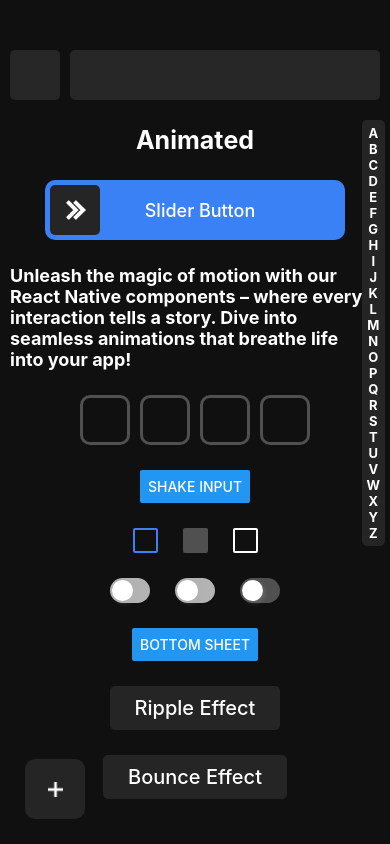
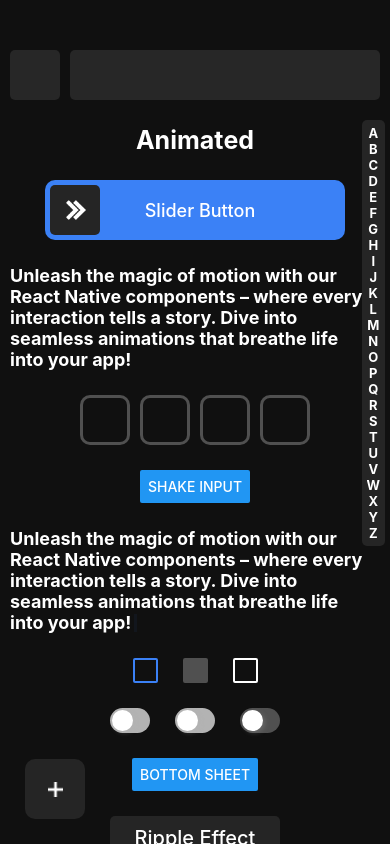
Before and after one commit to snskar125/odyssey-ui, a React Native app: screen / in a window 390 px wide. Built offline with nearby package versions, Linux system fonts and the light colour scheme.

Commit message:
Added Type Writer Effect

```diff
--- a/App.js
+++ b/App.js
@@ -13,6 +13,7 @@ import PINInput from "./src/Components/PINInput";
 import { useRef, useState } from "react";
 import CharacterBar from "./src/Components/CharacterBar";
 import TextGenerateEffect from "./src/Components/TextGenerateEffect";
+import TypeWriterEffect from "./src/Components/TypeWriterEffect";
 
 export default function App() {
   const [pin, setPin] = useState("");
@@ -44,6 +45,11 @@ export default function App() {
             pinInput.current?.shake();
           }}
         />
+        <TypeWriterEffect style={styles.text}>
+          Unleash the magic of motion with our React Native components – where
+          every interaction tells a story. Dive into seamless animations that
+          breathe life into your app!
+        </TypeWriterEffect>
         <CheckBoxes />
         <Switches />
         <BottomSheetWrapper />
--- /dev/null
+++ b/src/Components/TypeWriterEffect.tsx
@@ -0,0 +1,123 @@
+import { memo, useEffect, useRef, useState } from "react";
+import {
+  Animated,
+  StyleSheet,
+  Text,
+  View,
+  ViewStyle,
+  TextStyle,
+} from "react-native";
+
+const CURSOR_ANIMATION_DURATION = 500;
+
+const wait = (duration: number): Promise<void> =>
+  new Promise((res) => {
+    setTimeout(res, duration);
+  });
+
+interface WordProps {
+  word: string;
+  style?: TextStyle;
+  isLast: boolean;
+}
+
+const Word = memo(({ word, style, isLast }: WordProps) => {
+  return (
+    <Text style={[styles.text, style]}>{`${word}${isLast ? "" : " "}`}</Text>
+  );
+});
+
+interface CursorProps {
+  cursorStyle?: ViewStyle;
+}
+
+const Cursor = memo(({ cursorStyle }: CursorProps) => {
+  const opacity = useRef(new Animated.Value(1)).current;
+
+  useEffect(() => {
+    const opacities = [0, 1];
+    const animation = Animated.loop(
+      Animated.sequence(
+        opacities.map((o) =>
+          Animated.timing(opacity, {
+            toValue: o,
+            duration: CURSOR_ANIMATION_DURATION,
+            useNativeDriver: true,
+          })
+        )
+      )
+    );
+    animation.start();
+    return () => animation.stop();
+  }, []);
+
+  return <Animated.View style={[styles.cursor, cursorStyle, { opacity }]} />;
+});
+
+interface Props {
+  children?: string;
+  interval?: number;
+  style?: TextStyle;
+  containerStyle?: ViewStyle;
+  cursorStyle?: ViewStyle;
+}
+
+const TypeWriterEffect = memo(
+  ({
+    children = "",
+    interval = 25,
+    style,
+    containerStyle,
+    cursorStyle,
+  }: Props) => {
+    const [sentence, setSentence] = useState<string>("");
+
+    useEffect(() => {
+      if (sentence === "") {
+        const letters = children.split("");
+        letters.reduce(async (prevPromise, letter) => {
+          await prevPromise;
+          setSentence((prev) => prev.concat(letter));
+          return wait(interval);
+        }, Promise.resolve());
+      }
+    }, []);
+
+    const words = sentence.split(" ");
+
+    return (
+      <View style={[styles.container, containerStyle]}>
+        {words.map((word, index) => (
+          <Word
+            key={index}
+            word={word}
+            style={style}
+            isLast={index === words.length - 1}
+          />
+        ))}
+        <Cursor cursorStyle={cursorStyle} />
+      </View>
+    );
+  }
+);
+
+export default TypeWriterEffect;
+
+const styles = StyleSheet.create({
+  container: {
+    flexDirection: "row",
+    flexWrap: "wrap",
+    alignItems: "center",
+  },
+  text: {
+    fontSize: 18,
+    fontWeight: "bold",
+    color: "#252525",
+  },
+  cursor: {
+    width: 3,
+    height: 18,
+    backgroundColor: "#3B81F6",
+    marginLeft: 3,
+  },
+});
```
